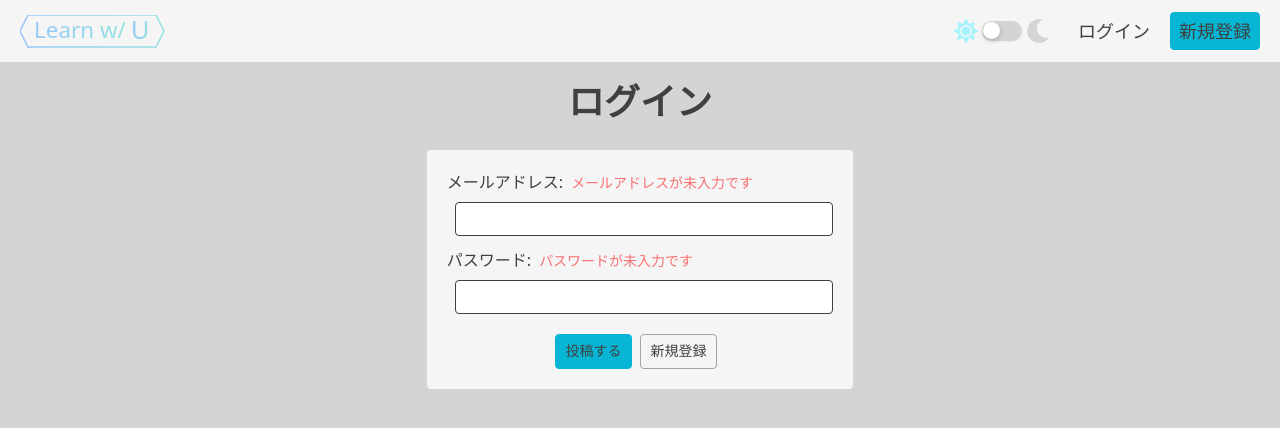
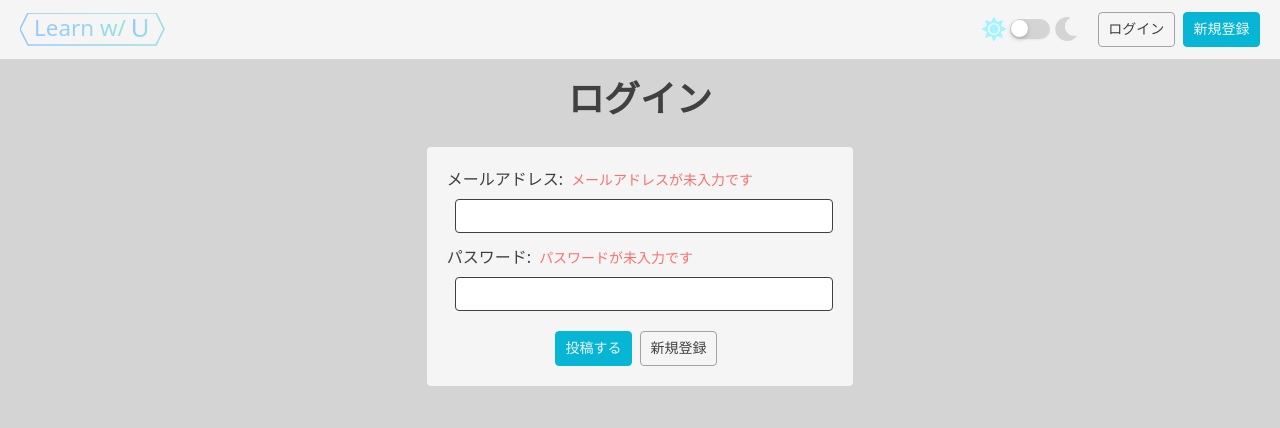
Before and after one commit to SkipEveryLunch/learn-with-you, a Vue app in the folder web/: page /login in a window 1280 px wide. Shown: the top 428 px of the page. Built offline with nearby package versions, Linux system fonts and the light colour scheme; no server answers; what vue3-click-away would draw is missing.

Commit message:
change the color of primary button

```diff
--- a/web/src/components/Header/Header.vue
+++ b/web/src/components/Header/Header.vue
@@ -17,10 +17,10 @@
           <router-link
             data-testid="login-link"
             to="/login"
-            class="px-2 py-1 mr-3 rounded-md hover:bg-gray-600"
+            class="mr-2 btn btn-sub-white"
             >ログイン</router-link
           >
-          <router-link to="/register" class="px-2 py-1 text-lg btn btn-primary"
+          <router-link to="/register" class="btn btn-primary"
             >新規登録</router-link
           >
         </div>
--- a/web/src/index.css
+++ b/web/src/index.css
@@ -11,7 +11,7 @@
     padding: 0.4rem 0.6rem 0.4rem 0.6rem;
   }
   .btn-primary {
-    @apply text-gray-700 bg-blue-500 border border-blue-500 hover:bg-blue-700 hover:border-blue-700;
+    @apply text-gray-100 bg-blue-500 border border-blue-500 hover:bg-blue-500 hover:border-blue-600;
   }
   .btn-sub {
     @apply text-blue-700 bg-transparent border border-blue-500 hover:bg-gray-200;
```
